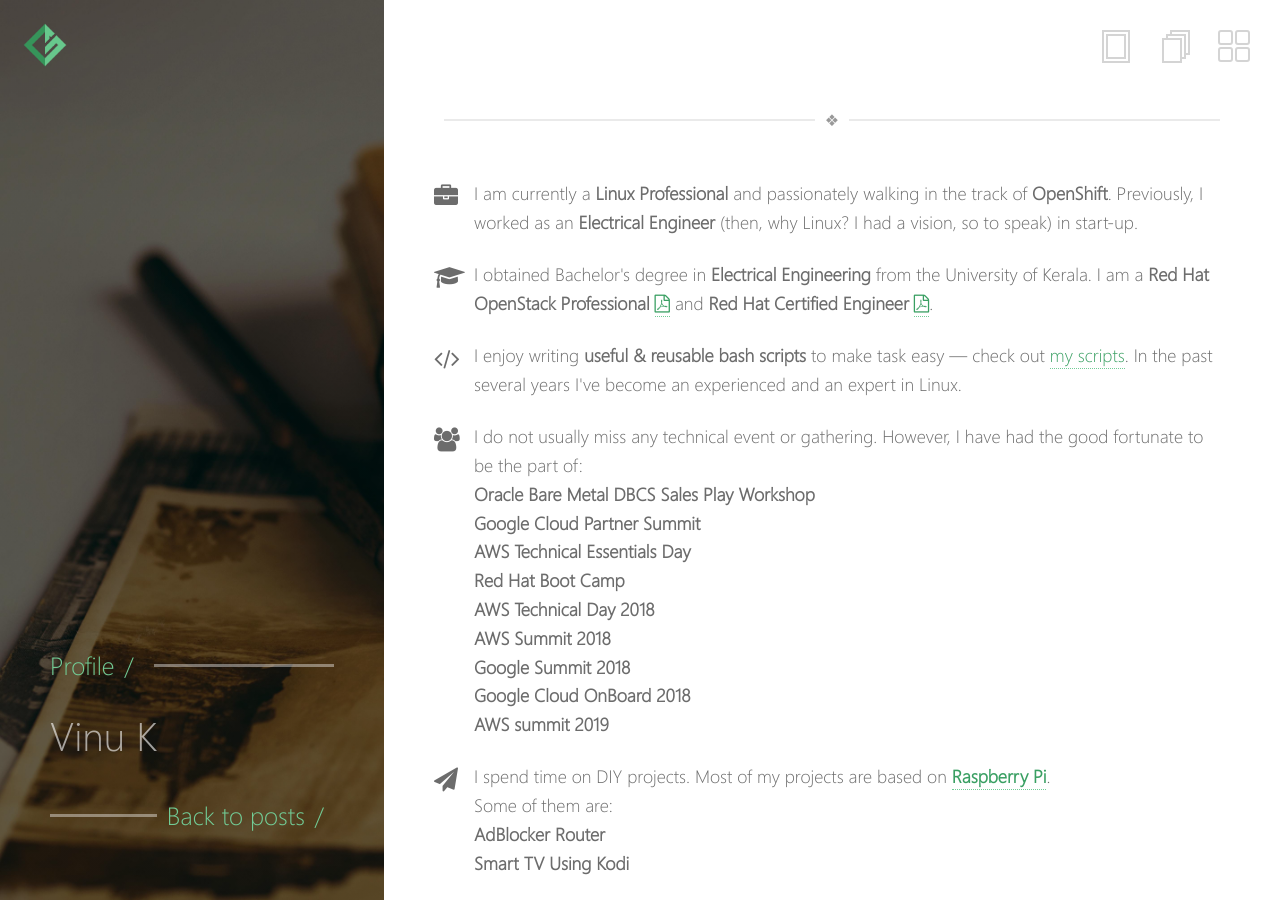
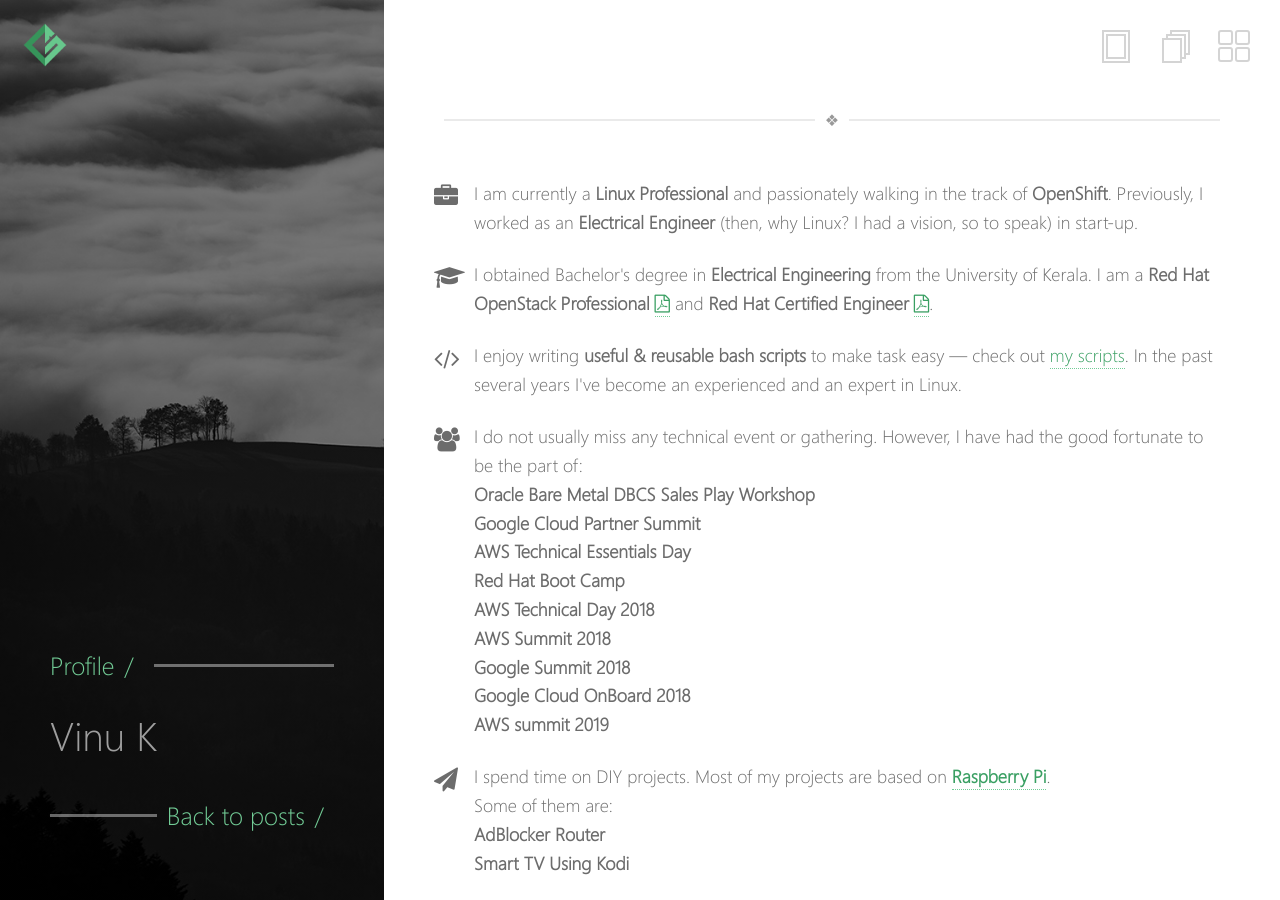
Before and after one commit to kevydotvinu/gnulinuxmate.com, a Jekyll site: the page built from profile.md, in a window 1280 px wide. Built offline with Jekyll 4.4.1, drawn with Linux system fonts in a browser that asks for light colours.

Commit message:
Update profile.md

```diff
--- a/profile.md
+++ b/profile.md
@@ -1,8 +1,6 @@
 ---
 layout: portfolio
 title: Vinu K
-subtitle: An avid fan of Linux and open-source enthusiast
-image: /images/portfolio.jpg
 ---
 
 <link href="/assets/css/portfolio.css" rel="stylesheet"/>
```
